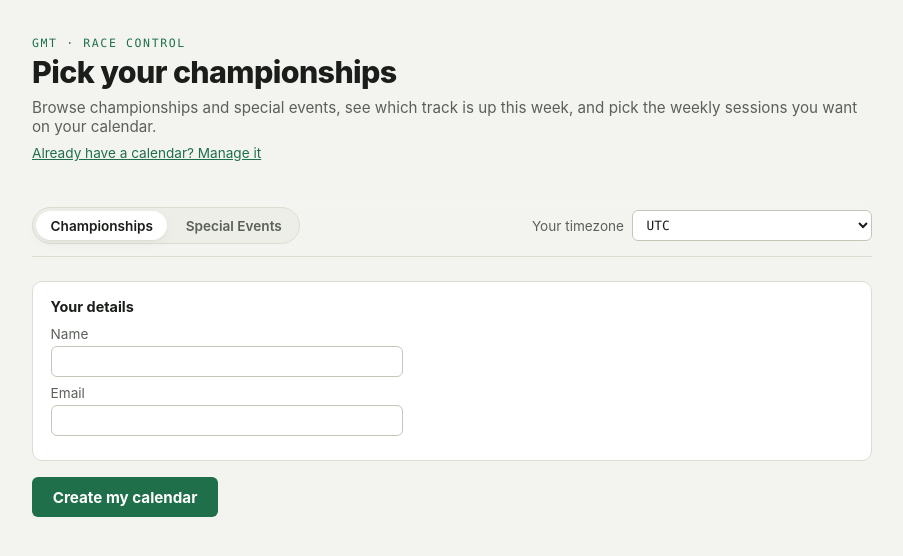
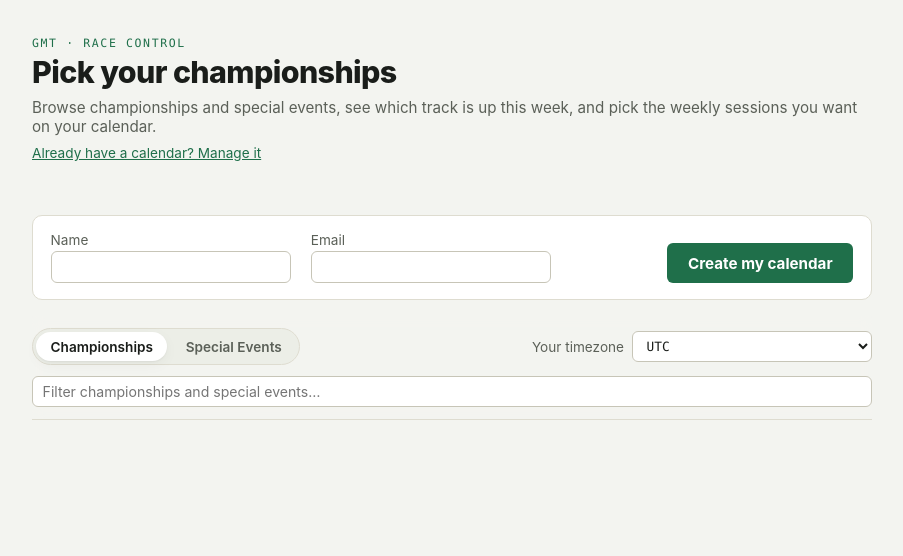
Before and after one commit to pmsoftwaredevs/iracing-schedule, a FastAPI app: page / in a window 1280 px wide. Shown: the top 556 px of the page, without its empty margins (188-1091 px from the left). Run offline with FastAPI, Linux system fonts and the light colour scheme.

Commit message:
Move details/submit to top, add live filter for championships/events
Name, email, and the submit button now sit in a compact bar right
under the masthead instead of the bottom of a long scroll. The sticky
control bar gained a second row: a text filter that live-narrows both
the Championships and Special Events tabs by name as you type, since
the full list runs to 150+ series.

Co-Authored-By: Claude Sonnet 5 <noreply@anthropic.com>

```diff
--- a/app/static/style.css
+++ b/app/static/style.css
@@ -117,11 +117,22 @@ a:hover { color: var(--green-dark); }
   padding: 0.75rem 0;
   margin-bottom: 1.5rem;
   display: flex;
+  flex-direction: column;
+  gap: 0.65rem;
+}
+
+.control-row {
+  display: flex;
   flex-wrap: wrap;
   gap: 0.75rem 1.25rem;
   align-items: center;
   justify-content: space-between;
 }
+
+.filter-input { width: 100%; font-size: 0.88rem; }
+
+.no-matches { color: var(--ink-faint); font-size: 0.88rem; padding: 0.5rem 0.1rem; }
+.no-matches[hidden] { display: none; }
 
 .tabs {
   display: inline-flex;
@@ -391,6 +402,26 @@ select, input[type="text"], input[type="email"] {
 .detail-block label { display: block; font-size: 0.85rem; color: var(--ink-soft); margin-bottom: 0.2rem; }
 .detail-block input[type="text"], .detail-block input[type="email"] { width: 100%; max-width: 22rem; }
 
+.detail-block.top-details {
+  display: flex;
+  flex-wrap: wrap;
+  align-items: flex-end;
+  justify-content: space-between;
+  gap: 0.75rem 1.5rem;
+  margin-top: 1.25rem;
+}
+
+.top-details .detail-fields {
+  display: flex;
+  flex-wrap: wrap;
+  gap: 0.5rem 1.25rem;
+  flex: 1 1 22rem;
+}
+
+.top-details .detail-fields p { margin: 0; }
+.top-details .detail-fields input { width: 100%; min-width: 12rem; max-width: 16rem; }
+.top-details button[type="submit"] { flex-shrink: 0; }
+
 button[type="submit"] {
   font-family: var(--sans);
   font-weight: 700;
--- a/app/templates/index.html
+++ b/app/templates/index.html
@@ -11,7 +11,16 @@
 </div>
 
 <form method="post" action="{{ action_url }}" id="selection-form">
+  <div class="detail-block top-details">
+    <div class="detail-fields">
+      <p><label for="name-input">Name</label><input id="name-input" type="text" name="name" value="{{ existing_user.name if existing_user else '' }}" required></p>
+      <p><label for="email-input">Email</label><input id="email-input" type="email" name="email" value="{{ existing_user.email if existing_user else '' }}" required></p>
+    </div>
+    <button type="submit">{% if existing_user %}Save changes{% else %}Create my calendar{% endif %}</button>
+  </div>
+
   <div class="control-bar">
+    <div class="control-row">
       <div class="tabs" role="tablist">
         <button type="button" class="tab-btn active" data-tab="championships">Championships</button>
         <button type="button" class="tab-btn" data-tab="events">Special Events</button>
@@ -24,6 +33,11 @@
             {% endfor %}
           </select>
         </label>
+      </div>
+    </div>
+    <div class="control-row">
+      <input type="text" id="filter-input" class="filter-input" autocomplete="off"
+             placeholder="Filter championships and special events…">
     </div>
   </div>
 
@@ -93,6 +107,7 @@
       {% endfor %}
     </div>
     {% endfor %}
+    <p class="no-matches" hidden>No championships match your search.</p>
   </div>
 
   <div class="tab-panel" data-panel="events" hidden>
@@ -124,15 +139,8 @@
     {% else %}
     <p class="gmt-hint">No special events announced right now.</p>
     {% endif %}
+    <p class="no-matches" hidden>No special events match your search.</p>
   </div>
-
-  <div class="detail-block">
-    <h2>Your details</h2>
-    <p><label for="name-input">Name</label><input id="name-input" type="text" name="name" value="{{ existing_user.name if existing_user else '' }}" required></p>
-    <p><label for="email-input">Email</label><input id="email-input" type="email" name="email" value="{{ existing_user.email if existing_user else '' }}" required></p>
-  </div>
-
-  <button type="submit">{% if existing_user %}Save changes{% else %}Create my calendar{% endif %}</button>
 </form>
 
 <template id="slot-row-template">
@@ -278,6 +286,32 @@ document.getElementById('timezone-select').addEventListener('change', updateAllS
 
 updateAllSlotRows();
 
+// ---- Filter championships / special events by name ----
+var filterInput = document.getElementById('filter-input');
+function applyFilter() {
+  var query = filterInput.value.trim().toLowerCase();
+  document.querySelectorAll('.tab-panel').forEach(function (panel) {
+    var cards = panel.querySelectorAll('.series-card');
+    var anyVisible = false;
+    cards.forEach(function (card) {
+      var nameEl = card.querySelector('.series-name');
+      var name = nameEl ? nameEl.textContent.toLowerCase() : '';
+      var match = !query || name.indexOf(query) !== -1;
+      card.hidden = !match;
+      if (match) anyVisible = true;
+    });
+    panel.querySelectorAll('.group-section').forEach(function (group) {
+      var groupHasVisible = Array.prototype.some.call(group.querySelectorAll('.series-card'), function (c) { return !c.hidden; });
+      group.hidden = !groupHasVisible;
+    });
+    var emptyMsg = panel.querySelector('.no-matches');
+    if (emptyMsg) {
+      emptyMsg.hidden = !query || anyVisible || cards.length === 0;
+    }
+  });
+}
+filterInput.addEventListener('input', applyFilter);
+
 {% if not existing_user %}
 // Default the timezone dropdown to the browser's detected zone for new signups —
 // edits keep whatever the user already saved.
```
Lines whose indentation alone changed are shown as unchanged.
